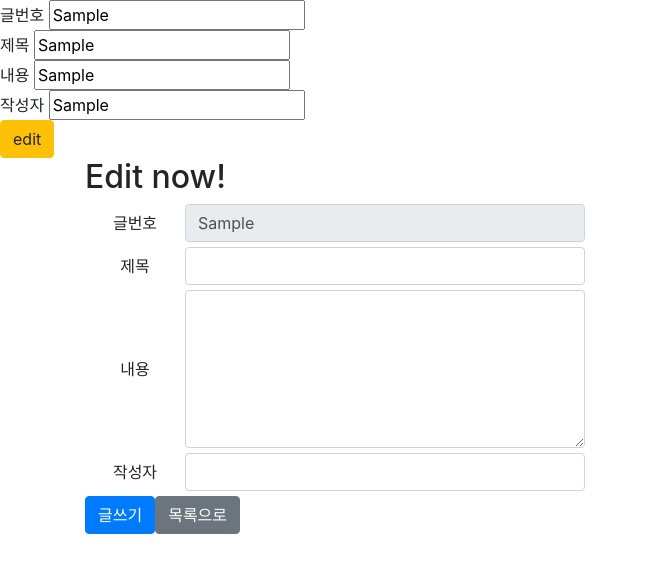
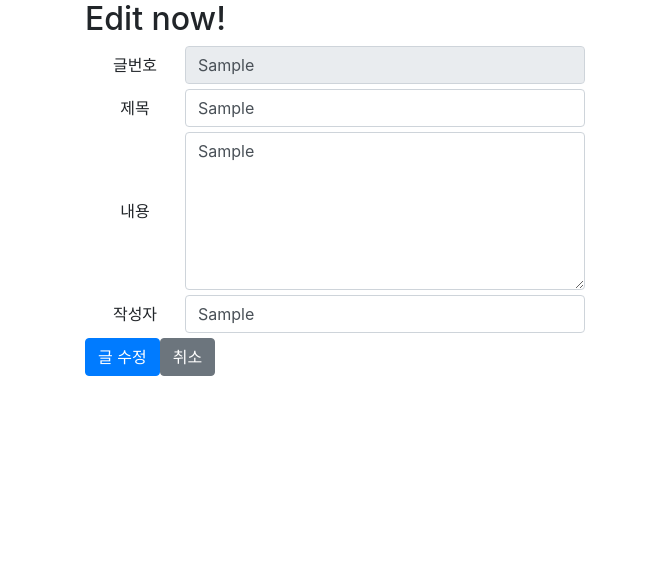
Before and after one commit to co24428/python_web_django, a Django app: template django/web1/templates/board/edit.html in a window 1280 px wide. Shown: the top 573 px of the page, without its empty margins (0-648 px from the left). Run offline with Django 3.2, Linux system fonts and the light colour scheme; the template is opened without the code that fills it: most values are stand-ins (such as "Sample title", 1, 10 or a date in 2020); some libraries are stand-ins or nearby versions.

Commit message:
delete, edit 끝

```diff
--- a/django/web1/templates/board/edit.html
+++ b/django/web1/templates/board/edit.html
@@ -9,16 +9,11 @@
 </head>
 <body>
     <form action="/board/edit" method="POST">
-        글번호 <input type="text" name="no" value="{{one.0}}" readonly /><br/>
-        제목   <input type="text" name="title" value="{{one.1}}" /><br/>
-        내용   <input type="text" name="content" value="{{one.2}}" /><br/>
-        작성자 <input type="text" name="writer" value="{{one.3}}" /><br/>
-        <input type="submit" class="btn btn-warning" value="edit" />
-    </form>
-
-    <form action="/board/write" method="POST">
         <div class="container">
             <h2> Edit now!</h2>
+            <!-- 화면에는 안 보이지만 값을 넘기고 싶을 때 -->
+            <input type="hidden" name="no" value="{{one.0}}">
+
             <div class="form-inline" style="margin-bottom: 5px;">
                 <label style="width: 100px;" >글번호</label>
                 <input type="text" style="width: 400px;" class="form-control" name="no"
@@ -27,22 +22,22 @@
 
             <div class="form-inline" style="margin-bottom: 5px;">
                 <label style="width: 100px;" >제목</label>
-                <input type="text" style="width: 400px;" class="form-control" name="title"/>
+                <input type="text" style="width: 400px;" class="form-control" name="title" value="{{one.1}}"/>
             </div>
 
             <div class="form-inline" style="margin-bottom: 5px;">
                 <label style="width: 100px;" >내용</label>
-                <textarea rows="6" style="width: 400px;" class="form-control" name="content"></textarea>
+                <textarea rows="6" style="width: 400px;" class="form-control" name="content">{{one.2}}</textarea>
             </div>
 
             <div class="form-inline" style="margin-bottom: 5px;">
                 <label style="width: 100px;" >작성자</label>
-                <input type="text" style="width: 400px;" class="form-control" name="writer"/>
+                <input type="text" style="width: 400px;" class="form-control" name="writer" value="{{one.3}}"/>
             </div>
 
             <div class="form-inline" style="margin-bottom: 5px;">
-                <input type="submit" class="btn btn-primary" value="글쓰기" />
-                <a href="/board/list" class="btn btn-secondary">목록으로</a>
+                <input type="submit" class="btn btn-primary" value="글 수정" />
+                <a href="/board/content?no={{one.0}}" class="btn btn-secondary">취소</a>
             </div>
         </div>
         </form>
```
Also changed, not shown: django/web1/board/views.py (+25 -3 lines), django/web1/templates/board/list.html (+12 -0 lines).
